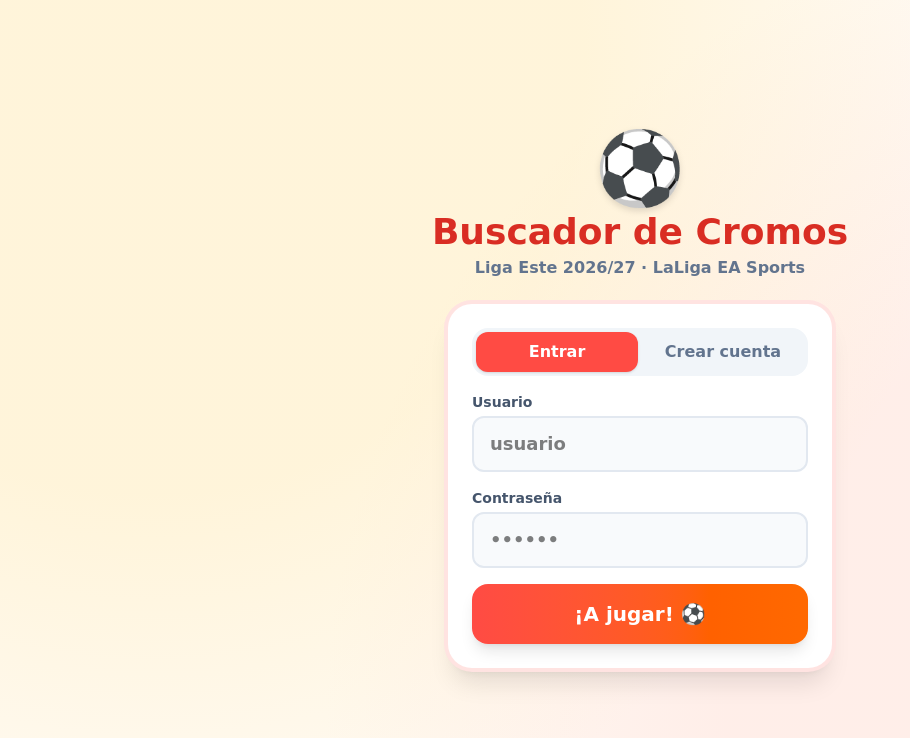
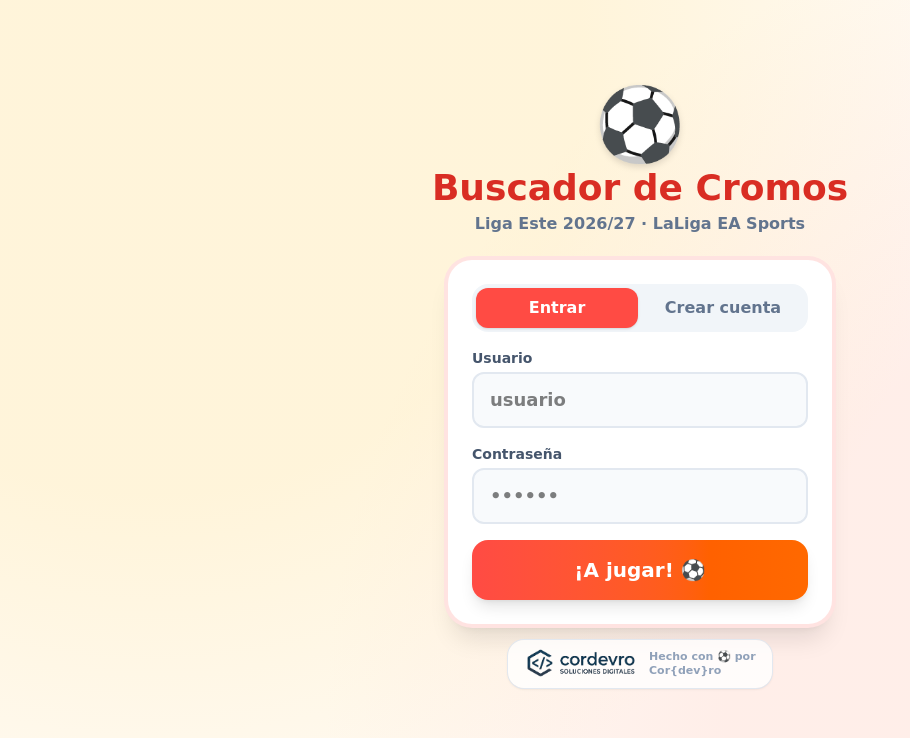
Before and after one commit to corDEVro/buscador-cromos, a React (Vite) app in the folder frontend/: page / in a window 1280 px wide. Shown: the top 738 px of the page, without its empty margins (0-910 px from the left). Built offline with nearby package versions, Linux system fonts and the light colour scheme; no server answers.

Commit message:
Añadir footer con logo de Cor{dev}ro enlazando a la landing

```diff
--- /dev/null
+++ b/frontend/src/components/Footer.tsx
@@ -0,0 +1,26 @@
+/**
+ * Pie de página con el sello de Cor{dev}ro enlazando a la landing
+ * (cordevro.netlify.app). Se muestra al final de todas las pantallas.
+ *
+ * El logo vive en /public/logo-cordevro.png para que Vite lo sirva tal cual.
+ */
+export default function Footer() {
+  return (
+    <footer className="flex justify-center pb-6 pt-4">
+      <a
+        href="https://cordevro.netlify.app"
+        target="_blank"
+        rel="noopener noreferrer"
+        title="Visita la web de Cor{dev}ro"
+        className="inline-flex items-center gap-2.5 rounded-2xl bg-white/80 px-4 py-2 shadow-sm ring-1 ring-slate-200 transition hover:-translate-y-0.5 hover:shadow-md"
+      >
+        <img src="/logo-cordevro.png" alt="Logotipo de Cor{dev}ro" className="h-8 w-auto" />
+        <span className="text-[11px] leading-tight font-bold text-slate-400">
+          Hecho con ⚽ por
+          <br />
+          Cor{'{'}dev{'}'}ro
+        </span>
+      </a>
+    </footer>
+  )
+}
--- a/frontend/src/pages/AlbumPage.tsx
+++ b/frontend/src/pages/AlbumPage.tsx
@@ -13,6 +13,7 @@
 import Header from '../components/Header'
 import ProgressBar from '../components/ProgressBar'
 import StickerCard from '../components/StickerCard'
+import Footer from '../components/Footer'
 
 /** Pestaña activa: EQUIPO muestra el selector de equipos; el resto son series. */
 type ViewKey = 'EQUIPO' | Section
@@ -209,6 +210,8 @@
           </p>
         )}
       </main>
+
+      <Footer />
     </>
   )
 }
--- a/frontend/src/pages/LoginPage.tsx
+++ b/frontend/src/pages/LoginPage.tsx
@@ -5,6 +5,7 @@
 import { useState } from 'react'
 import { Navigate } from 'react-router-dom'
 import { useAuth } from '../AuthContext'
+import Footer from '../components/Footer'
 
 export default function LoginPage() {
   const { user, loading, login, register } = useAuth()
@@ -125,6 +126,8 @@
           </p>
         )}
       </form>
+
+      <Footer />
     </main>
   )
 }
--- a/frontend/src/pages/MissingPage.tsx
+++ b/frontend/src/pages/MissingPage.tsx
@@ -10,6 +10,7 @@
 import { api } from '../api'
 import type { Catalog, Team } from '../api'
 import Header from '../components/Header'
+import Footer from '../components/Footer'
 
 export default function MissingPage() {
   const [catalog, setCatalog] = useState<Catalog | null>(null)
@@ -161,6 +162,8 @@
             {copied ? '¡Copiado! ✅' : '📋 Copiar lista'}
           </button>
         )}
+
+        <Footer />
       </main>
     </>
   )
```
Also changed, not shown: frontend/public/logo-cordevro.png (added), 1 other file (tests, documents, lock files or other folders).
